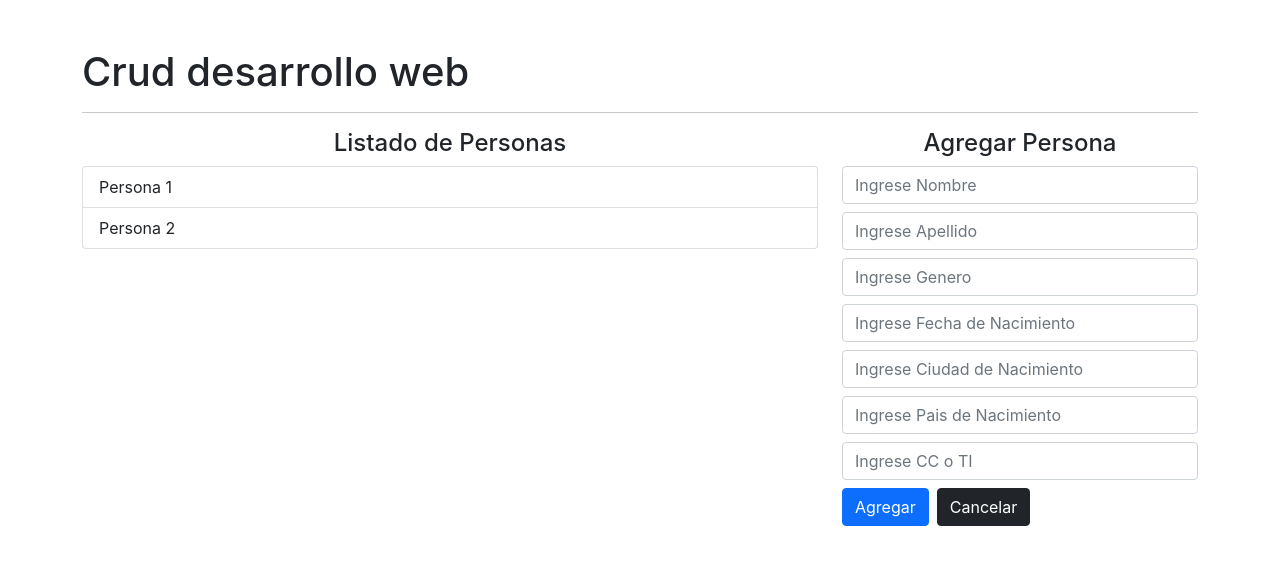
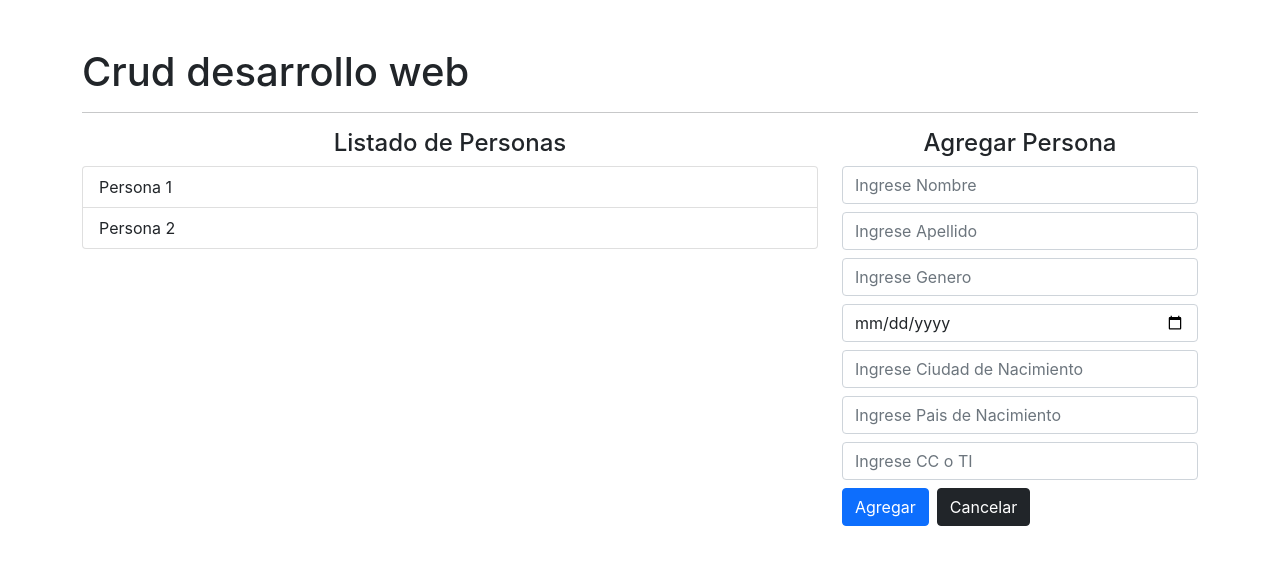
Before and after one commit to Jucalo21/Taller-React, a React (Create React App) app: page / in a window 1280 px wide. Shown: the top 564 px of the page. Built offline with nearby package versions, Linux system fonts and the light colour scheme.

Commit message:
correccion inputs

```diff
--- a/src/components/Formulario.jsx
+++ b/src/components/Formulario.jsx
@@ -48,10 +48,10 @@ const Formulario = () => {
                     <input type="text" className="form-control mb-2" placeholder='Ingrese Nombre' value={nombre} onChange={(e)=>setNombre(e.target.value)}/>
                     <input type="text" className="form-control mb-2" placeholder='Ingrese Apellido' value={apellido} onChange={(e)=>setApellido(e.target.value)}/>
                     <input type="text" className="form-control mb-2" placeholder='Ingrese Genero' value={genero} onChange={(e)=>setGenero(e.target.value)}/>
-                    <input type="text" className="form-control mb-2" placeholder='Ingrese Fecha de Nacimiento' value={fecha} onChange={(e)=>setFecha(e.target.value)}/>
+                    <input type="date" className="form-control mb-2" placeholder='Ingrese Fecha de Nacimiento' value={fecha} onChange={(e)=>setFecha(e.target.value)}/>
                     <input type="text" className="form-control mb-2" placeholder='Ingrese Ciudad de Nacimiento' value={ciudad} onChange={(e)=>setCiudad(e.target.value)}/>
                     <input type="text" className="form-control mb-2" placeholder='Ingrese Pais de Nacimiento' value={pais} onChange={(e)=>setPais(e.target.value)}/>
-                    <input type="text" className="form-control mb-2" placeholder='Ingrese CC o TI' value={identificacion} onChange={(e)=>setIdentificacion(e.target.value)}/>
+                    <input type="number" className="form-control mb-2" placeholder='Ingrese CC o TI' value={identificacion} onChange={(e)=>setIdentificacion(e.target.value)}/>
                     <button className="btn btn-primary btn-block" on='submit'>Agregar</button>
                     <button className="btn btn-dark btn-block mx-2" on='submit'>Cancelar</button>
                 </form>
```
